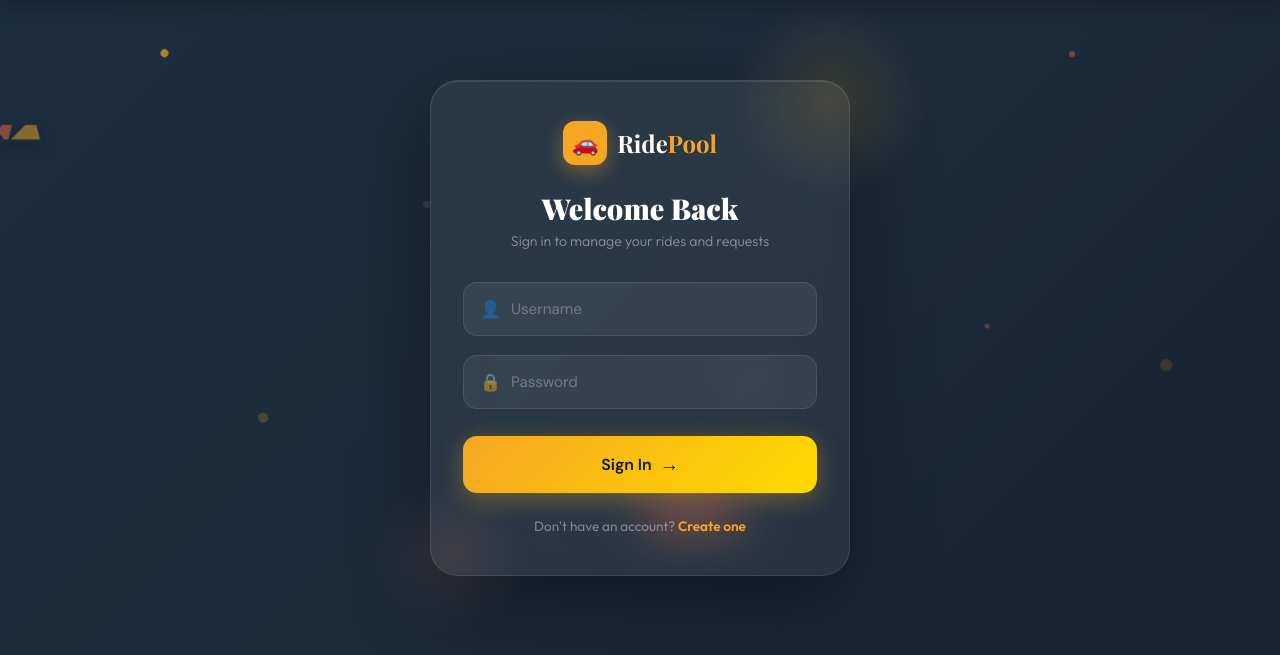
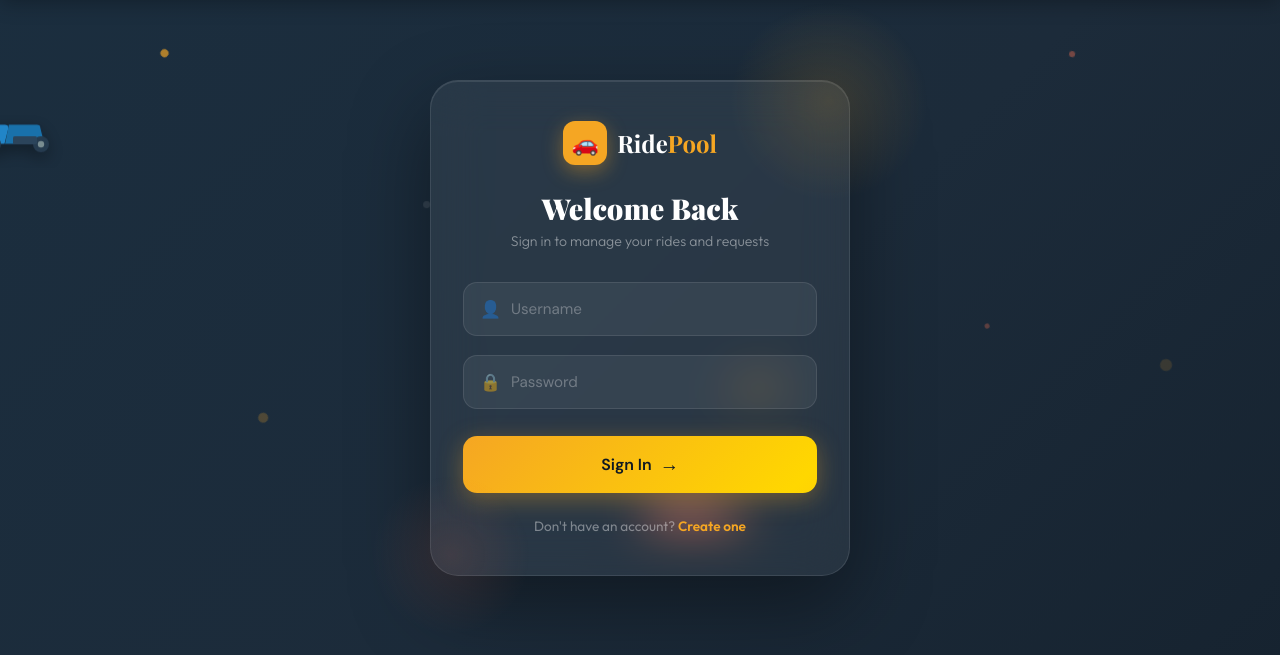
Before and after one commit to Madhu-0007/Ridepool-finder, a Flask app: page /login in a window 1280 px wide. Shown: the part 64-719 px from the top of the page. Run offline with Flask 3, Linux system fonts and the light colour scheme.

Commit message:
style: enhance vehicle visuals with detailed SVGs and improved CSS filters

```diff
--- a/static/styles.css
+++ b/static/styles.css
@@ -257,7 +257,7 @@ nav {
   height: 48px;
   animation: carDrive 12s linear infinite, carBounce 0.4s ease-in-out infinite alternate;
   z-index: 2;
-  filter: drop-shadow(0 4px 6px rgba(0,0,0,0.3));
+  filter: drop-shadow(0 6px 10px rgba(0,0,0,0.4));
 }
 
 .car-svg { width: 100%; height: 100%; }
@@ -304,7 +304,7 @@ nav {
   height: 48px;
   animation: bikeDrive 15s linear infinite, carBounce 0.3s ease-in-out infinite alternate;
   z-index: 2;
-  filter: drop-shadow(0 4px 6px rgba(0,0,0,0.3));
+  filter: drop-shadow(0 6px 8px rgba(0,0,0,0.4)) contrast(1.1);
 }
 
 .moving-scooty {
@@ -315,7 +315,7 @@ nav {
   height: 48px;
   animation: carDrive 18s linear infinite 5s, carBounce 0.5s ease-in-out infinite alternate;
   z-index: 2;
-  filter: drop-shadow(0 4px 6px rgba(0,0,0,0.3));
+  filter: drop-shadow(0 6px 8px rgba(0,0,0,0.4)) saturate(1.2);
 }
 
 @keyframes bikeDrive {
--- a/templates/login.html
+++ b/templates/login.html
@@ -2,36 +2,51 @@
 {% block content %}
 <div class="auth-page">
   <!-- Floating vehicles -->
-  <div class="moving-car-container" style="bottom: 15%; opacity: 0.8;">
+  <div class="moving-car-container" style="bottom: 15%; opacity: 0.9;">
     <div class="moving-car">
       <svg viewBox="0 0 100 40" xmlns="http://www.w3.org/2000/svg" class="car-svg">
-        <path d="M10,30 L85,30 C88,30 90,28 90,25 L90,18 C90,15 88,14 85,13 L65,13 L55,5 C52,2 48,2 45,2 L25,2 C22,2 20,4 20,7 L15,13 L10,13 C7,13 5,15 5,18 L5,25 C5,28 7,30 10,30 Z" fill="#E86B4F" stroke="#1C2B3A" stroke-width="1.5" stroke-linejoin="round"/>
-        <path d="M22,13 L43,13 L43,5 L26,5 Z" fill="#1C2B3A" />
-        <path d="M46,13 L62,13 L54,5 L46,5 Z" fill="#1C2B3A" />
-        <circle cx="22" cy="30" r="5" fill="#1C2B3A" />
-        <circle cx="73" cy="30" r="5" fill="#1C2B3A" />
+        <defs>
+          <linearGradient id="carGradient" x1="0%" y1="0%" x2="0%" y2="100%">
+            <stop offset="0%" style="stop-color:#FF8C69;stop-opacity:1" />
+            <stop offset="100%" style="stop-color:#E86B4F;stop-opacity:1" />
+          </linearGradient>
+        </defs>
+        <path d="M10,30 L85,30 C88,30 90,28 90,25 L90,18 C90,15 88,14 85,13 L65,13 L55,5 C52,2 48,2 45,2 L25,2 C22,2 20,4 20,7 L15,13 L10,13 C7,13 5,15 5,18 L5,25 C5,28 7,30 10,30 Z" fill="url(#carGradient)" stroke="#1C2B3A" stroke-width="1.2" />
+        <path d="M22,13 L43,13 L43,6 C43,4 41,3 39,3 L25,3 C23,3 22,4 22,6 Z" fill="#2C3E50" opacity="0.8" />
+        <path d="M46,13 L62,13 L54,6 C53,4 51,3 49,3 L46,3 Z" fill="#2C3E50" opacity="0.8" />
+        <rect x="82" y="16" width="6" height="4" rx="1" fill="#FFD700" />
+        <circle cx="22" cy="30" r="6" fill="#1C2B3A" />
+        <circle cx="22" cy="30" r="3" fill="#BDC3C7" />
+        <circle cx="73" cy="30" r="6" fill="#1C2B3A" />
+        <circle cx="73" cy="30" r="3" fill="#BDC3C7" />
       </svg>
     </div>
   </div>
 
-  <div class="moving-car-container" style="bottom: 35%; opacity: 0.6;">
+  <div class="moving-car-container" style="bottom: 35%; opacity: 0.85;">
     <div class="moving-bike">
-      <svg viewBox="0 0 100 60" xmlns="http://www.w3.org/2000/svg" class="bike-svg">
-        <circle cx="30" cy="45" r="12" fill="none" stroke="#1C2B3A" stroke-width="4"/>
-        <circle cx="70" cy="45" r="12" fill="none" stroke="#1C2B3A" stroke-width="4"/>
-        <path d="M30,45 L45,25 L70,25" fill="none" stroke="#F5A623" stroke-width="4"/>
-        <path d="M45,25 L55,10 L75,10" fill="none" stroke="#1C2B3A" stroke-width="3"/>
+      <svg viewBox="0 0 120 80" xmlns="http://www.w3.org/2000/svg" class="bike-svg">
+        <circle cx="30" cy="55" r="14" fill="none" stroke="#2C3E50" stroke-width="5"/>
+        <circle cx="30" cy="55" r="4" fill="#7F8C8D"/>
+        <circle cx="90" cy="55" r="14" fill="none" stroke="#2C3E50" stroke-width="5"/>
+        <circle cx="90" cy="55" r="4" fill="#7F8C8D"/>
+        <path d="M30,55 L50,30 L85,30 L90,55" fill="none" stroke="#F5A623" stroke-width="6" stroke-linecap="round"/>
+        <path d="M50,30 L60,15 L90,15" fill="none" stroke="#2C3E50" stroke-width="4" stroke-linecap="round"/>
+        <rect x="45" y="25" width="20" height="8" rx="2" fill="#E67E22" />
       </svg>
     </div>
   </div>
 
-  <div class="moving-car-container" style="top: 15%; opacity: 0.5;">
+  <div class="moving-car-container" style="top: 15%; opacity: 0.8;">
     <div class="moving-scooty">
-      <svg viewBox="0 0 100 60" xmlns="http://www.w3.org/2000/svg" class="scooty-svg">
-        <path d="M20,50 L40,50 L45,30 L30,30 Z" fill="#E86B4F" stroke="#1C2B3A" stroke-width="2"/>
-        <circle cx="25" cy="50" r="8" fill="#1C2B3A"/>
-        <circle cx="75" cy="50" r="8" fill="#1C2B3A"/>
-        <path d="M40,50 L80,50 L75,30 L60,30 Z" fill="#F5A623" stroke="#1C2B3A" stroke-width="2"/>
+      <svg viewBox="0 0 100 70" xmlns="http://www.w3.org/2000/svg" class="scooty-svg">
+        <path d="M15,55 L35,55 L40,35 C40,32 38,30 35,30 L20,30 C17,30 15,32 15,35 Z" fill="#3498DB" stroke="#1C2B3A" stroke-width="1.5"/>
+        <circle cx="20" cy="55" r="10" fill="#2C3E50"/>
+        <circle cx="20" cy="55" r="4" fill="#95A5A6"/>
+        <path d="M35,55 L85,55 L80,35 C80,32 78,30 75,30 L40,30" fill="#2980B9" stroke="#1C2B3A" stroke-width="1.5"/>
+        <circle cx="80" cy="55" r="10" fill="#2C3E50"/>
+        <circle cx="80" cy="55" r="4" fill="#95A5A6"/>
+        <rect x="45" y="45" width="30" height="10" rx="2" fill="#34495E" />
       </svg>
     </div>
   </div>
```
